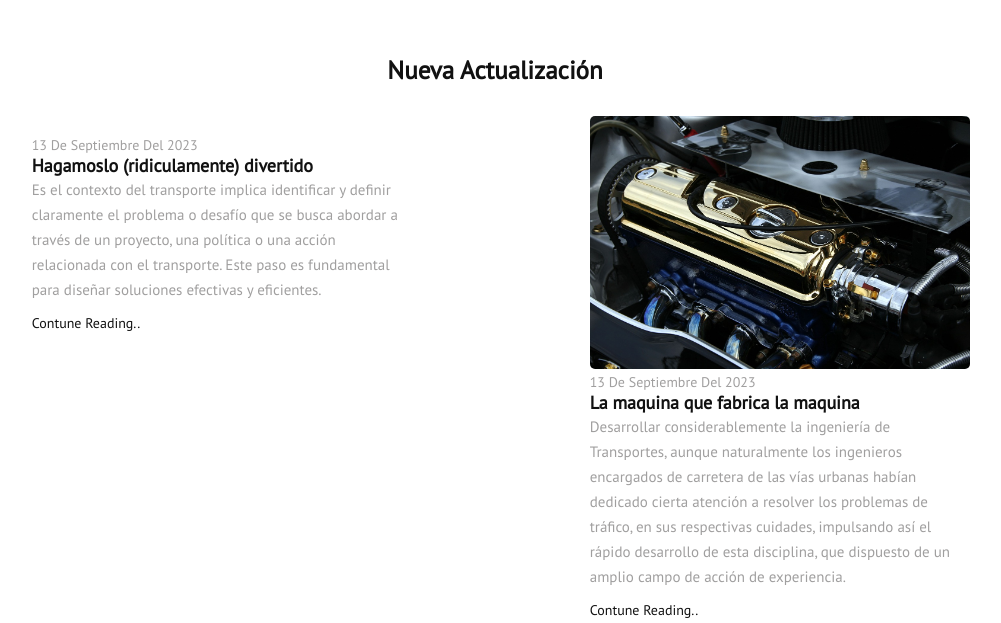
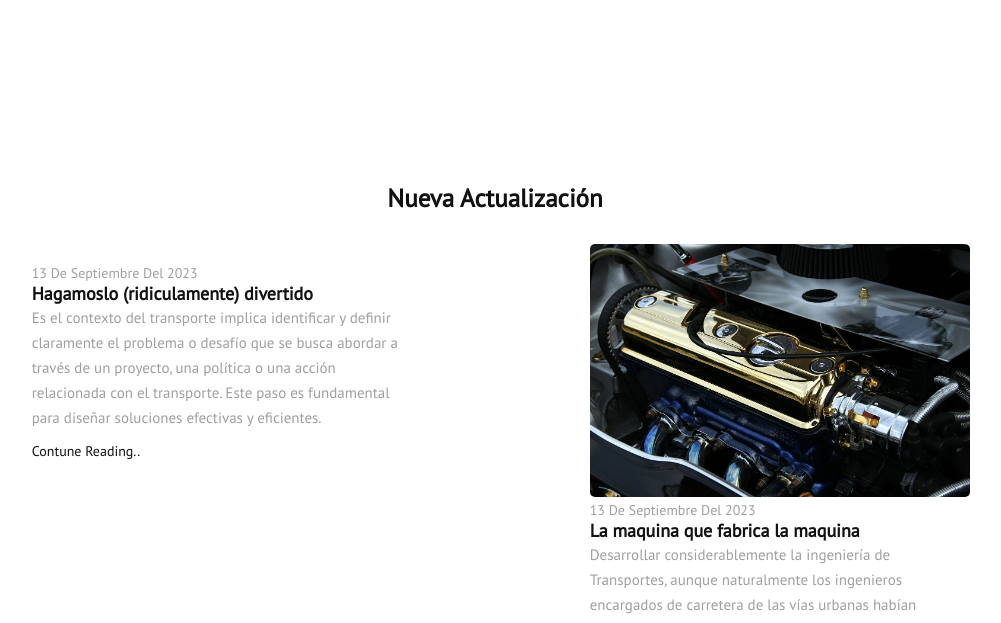
Before and after one commit to Alecamilo/JeepWeeb.github.io, a plain HTML site: page index.html in a window 1280 px wide. Shown: the part 836-1459 px from the top of the page, without its empty margins (145-1146 px from the left). Drawn offline with nearby package versions, Linux system fonts and the light colour scheme.

Commit message:
Update style.css

```diff
--- a/style.css
+++ b/style.css
@@ -262,6 +262,9 @@ section  {
     color: #151515;
     font-size: 14px;
     font-weight: 600;
+}
+.Update-news {
+    margin-top: 10%;
 }
 
 .up-center-text h2{
```
